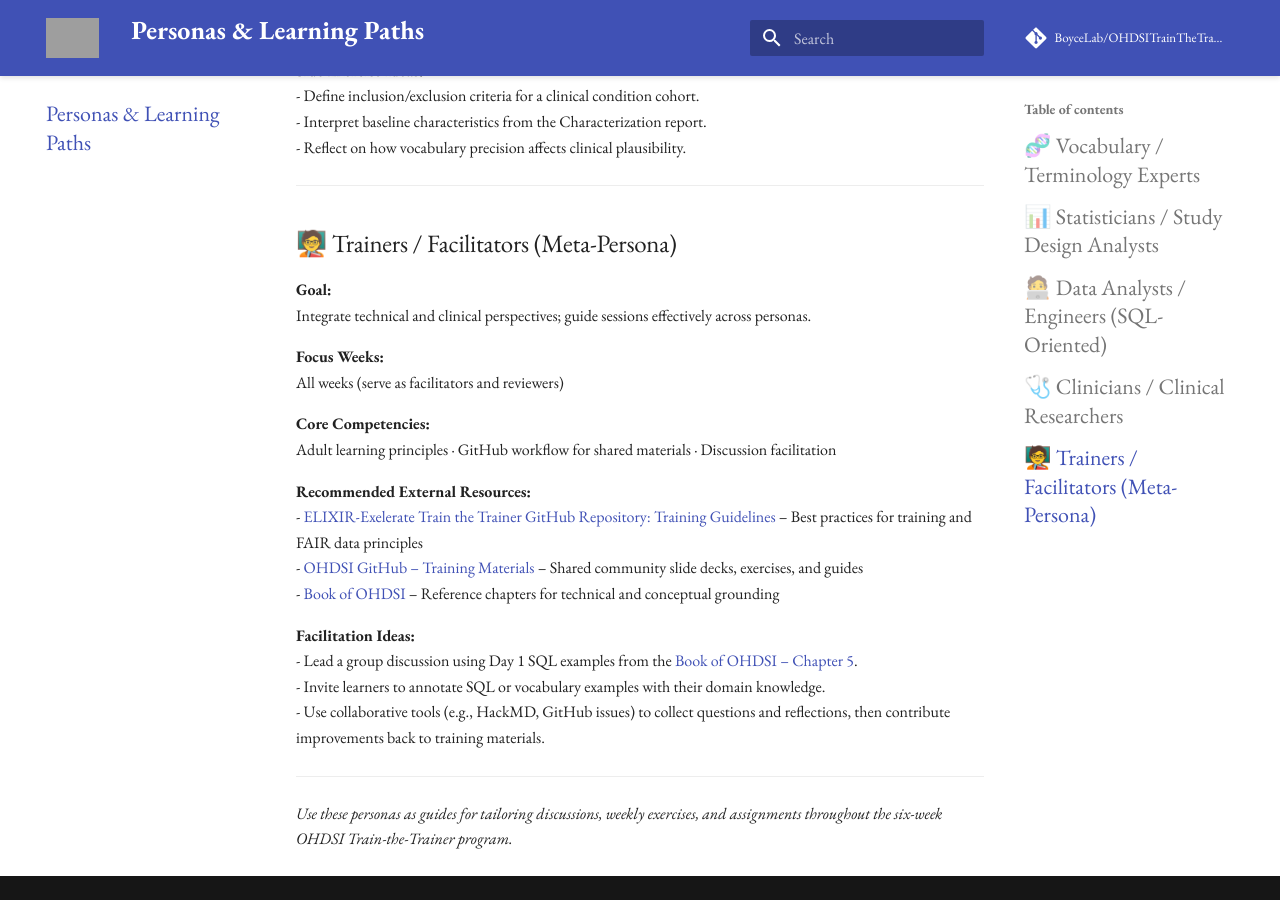
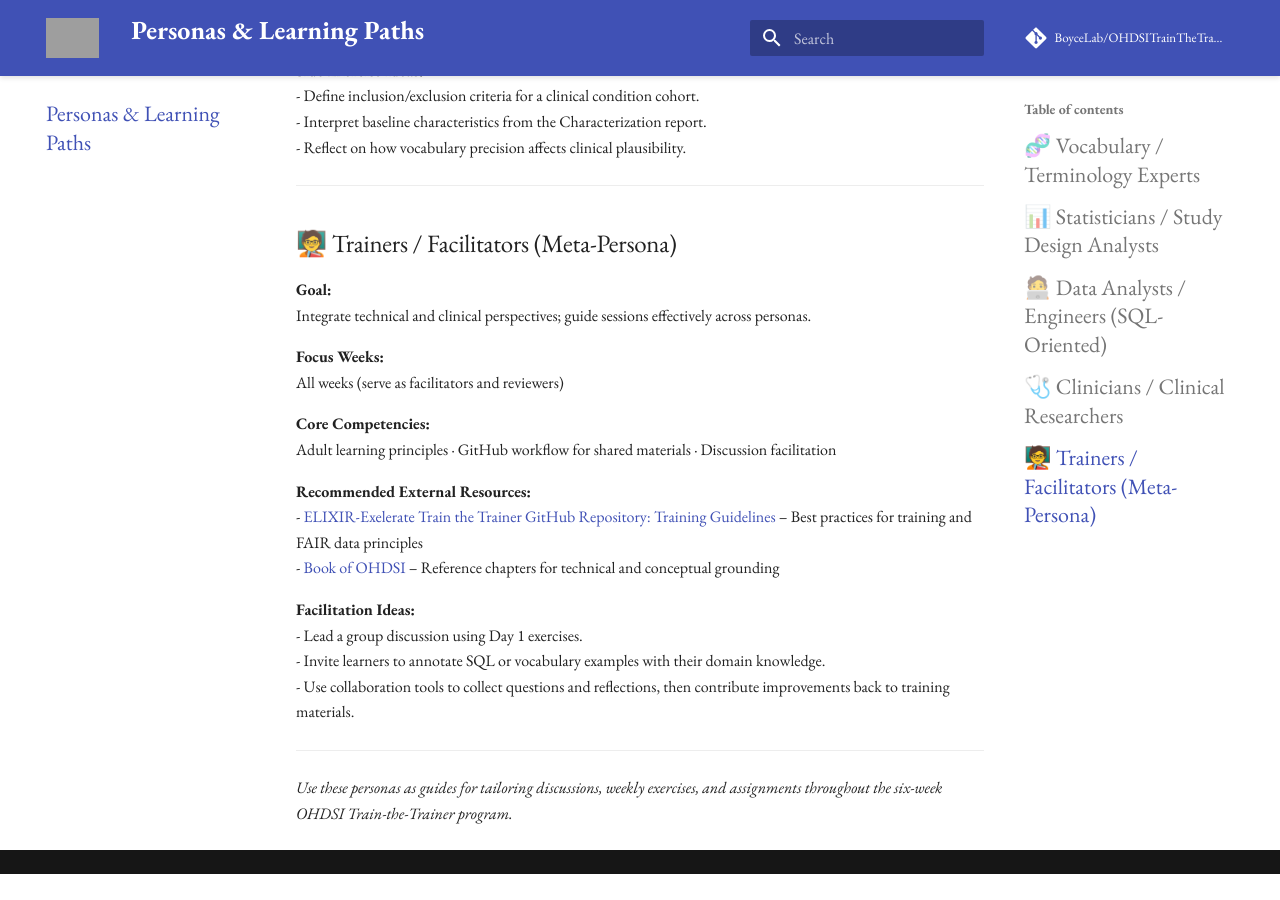
Before and after one commit to BoyceLab/OHDSITrainTheTrainer-6WK, an MkDocs documentation site: the page built from docs/personas.md, in a window 1280 px wide and 900 px high, scrolled down 2648 px. Built offline with MkDocs 1.6.1 and Material for MkDocs 9.7.7, drawn with Linux system fonts in a browser that asks for light colours; comment, search, counter and statistics services are not loaded; after the commit the page ends 3522 px from its top, so only the background shows below that; grey boxes are pictures that could not be loaded.

Commit message:
Update personas.md

```diff
--- a/docs/personas.md
+++ b/docs/personas.md
@@ -120,13 +120,12 @@ Adult learning principles · GitHub workflow for shared materials · Discussion
 
 **Recommended External Resources:**
 - [ELIXIR-Exelerate Train the Trainer GitHub Repository: Training Guidelines](https://github.com/TrainTheTrainer/ELIXIR-EXCELERATE-TtT) – Best practices for training and FAIR data principles
-- [OHDSI GitHub – Training Materials](https://github.com/OHDSI/TrainingMaterials) – Shared community slide decks, exercises, and guides
 - [Book of OHDSI](https://ohdsi.github.io/TheBookOfOhdsi/) – Reference chapters for technical and conceptual grounding
 
 **Facilitation Ideas:**
-- Lead a group discussion using Day 1 SQL examples from the [Book of OHDSI – Chapter 5](https://ohdsi.github.io/TheBookOfOhdsi/StandardizedVocabularies.html).
+- Lead a group discussion using Day 1 exercises.
 - Invite learners to annotate SQL or vocabulary examples with their domain knowledge.
-- Use collaborative tools (e.g., HackMD, GitHub issues) to collect questions and reflections, then contribute improvements back to training materials.
+- Use collaboration tools to collect questions and reflections, then contribute improvements back to training materials.
 ---
 
 *Use these personas as guides for tailoring discussions, weekly exercises, and assignments throughout the six-week OHDSI Train-the-Trainer program.*
```
